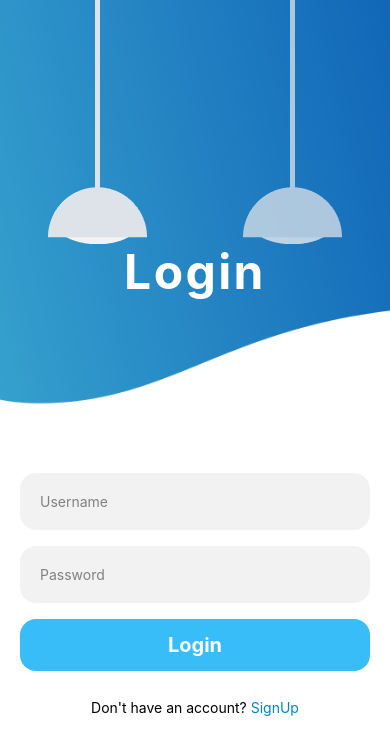
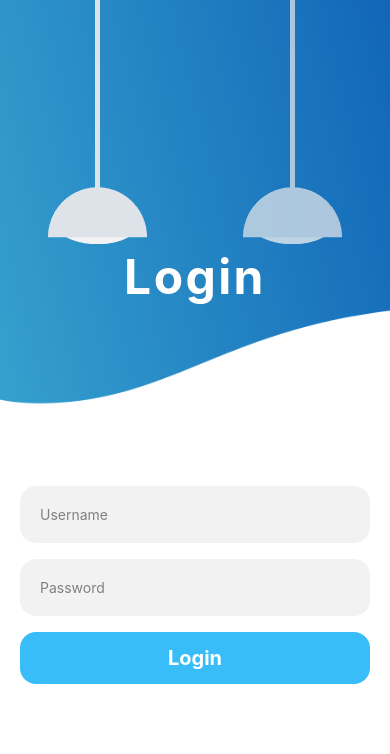
Before and after one commit to Pupper0n1/Welness-Link, a React Native app in the folder Frontend/: screen /Login in a window 390 px wide. Shown: the top 754 px of the page. Built offline with nearby package versions, Linux system fonts and the light colour scheme.

Commit message:
Removed the ability for the user to sign up
Removed the ability for the user to sign up

```diff
--- a/Frontend/screens/LoginScreen.js
+++ b/Frontend/screens/LoginScreen.js
@@ -108,10 +108,10 @@ export default function LoginScreen() {
                         entering={FadeInDown.delay(600).duration(1000).springify()}
                         className="flex-row justify-center">
 
-                        <Text>Don't have an account? </Text>
+                        {/* <Text>Don't have an account? </Text>
                         <TouchableOpacity onPress={() => navigation.push('Signup')}>
                             <Text className="text-sky-600">SignUp</Text>
-                        </TouchableOpacity>
+                        </TouchableOpacity> */}
                     </Animated.View>
                 </View>
             </View>
```
